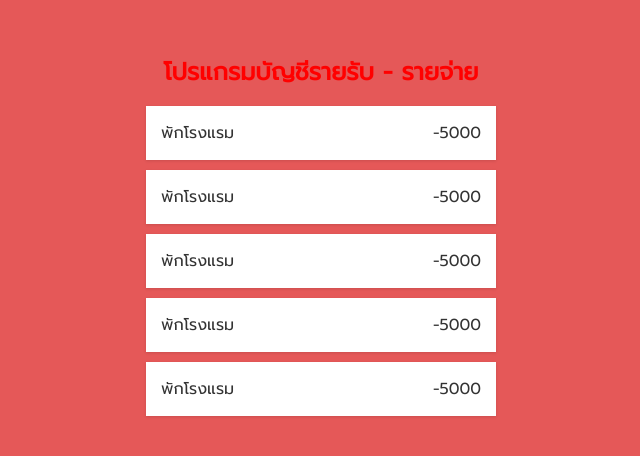
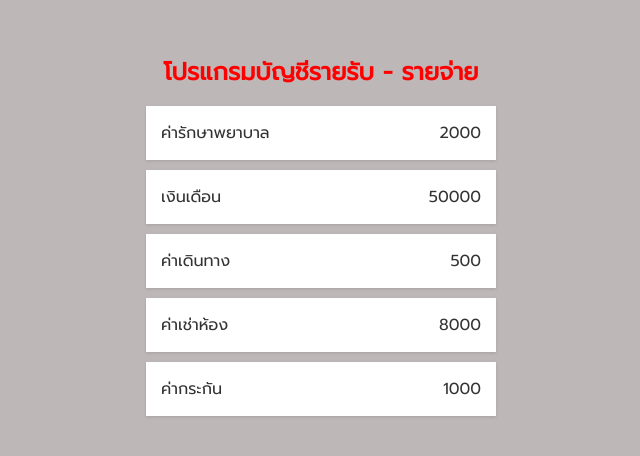
Before and after one commit to Atthaset/L_React, a React (Create React App) app: page / in a window 1280 px wide. Shown: the part 160-616 px from the top of the page, without its empty margins (319-959 px from the left). Built offline with nearby package versions, Linux system fonts and the light colour scheme.

Commit message:
12/24/2022

```diff
--- a/package.json
+++ b/package.json
@@ -6,9 +6,11 @@
     "@testing-library/jest-dom": "^5.16.5",
     "@testing-library/react": "^13.4.0",
     "@testing-library/user-event": "^13.5.0",
+    "prop-types": "^15.8.1",
     "react": "^18.2.0",
     "react-dom": "^18.2.0",
     "react-scripts": "5.0.1",
+    "uuid": "^9.0.0",
     "web-vitals": "^2.1.4"
   },
   "scripts": {
--- a/src/App.css
+++ b/src/App.css
@@ -6,7 +6,7 @@
 }
 
 body{
-  background: #e55858;
+  background: #9f9696ad;
   display: flex;
   flex-direction: column;
   align-items: center;
--- a/src/App.js
+++ b/src/App.js
@@ -2,11 +2,11 @@ import Transaction from "./Component/Transaction";
 import "./App.css"
 
 function App() {
-  const design = { color: "red",textAlign:"center",fontSize:'1.5rem'}
+  const design = { color: "red", textAlign: "center", fontSize: '1.5rem' }
   return (
     <div className="Container">
-        <h1 style={design}>โปรแกรมบัญชีรายรับ - รายจ่าย</h1>
-        <Transaction />
+      <h1 style={design}>โปรแกรมบัญชีรายรับ - รายจ่าย</h1>
+      <Transaction />
     </div>
   );
 }
--- a/src/Component/Item.js
+++ b/src/Component/Item.js
@@ -1,10 +1,14 @@
+import PropTypes from 'prop-types';
 
-const Item = () =>{
-    const name = "พักโรงแรม"
-    const amount = 5000
+const Item = ({ title, amount }) => {//props refactoring
     return (
-        <li>{name} <span>-{amount}</span></li>
+        <li>{title} <span>{amount}</span></li>
     );
 }
 
+Item.propTypes = {
+    title:PropTypes.string.isRequired,
+    amount:PropTypes.number.isRequired
+}
+
 export default Item;
--- a/src/Component/Transaction.js
+++ b/src/Component/Transaction.js
@@ -1,14 +1,20 @@
 import Item from "./Item";
 import './Transaction.css'
+import { v4 as uuidv4 } from 'uuid';
 
 const Transaction = () => {
+  const data = [
+    { title: "ค่ารักษาพยาบาล", amount: 2000 },//id = key props ค่าต้องไม่ซ้ำกัน สามารถใช้ UUID ได้
+    { title: "เงินเดือน", amount: 50000 },
+    { title: "ค่าเดินทาง", amount: 500 },
+    { title: "ค่าเช่าห้อง", amount: 8000 },
+    { title: "ค่ากระกัน", amount: 1000 }
+  ]
   return (
     <ul className="item-list">
-        <Item/>
-        <Item/>
-        <Item/>
-        <Item/>
-        <Item/>
+      {data.map((element) => {
+        return <Item {...element} key={uuidv4()} />//<Item title={element.title} amount={element.amount}/>
+      })}
     </ul>
   );
 };
```
Also changed, not shown: 1 other file (tests, documents, lock files or other folders). Lines whose indentation alone changed are shown as unchanged.
